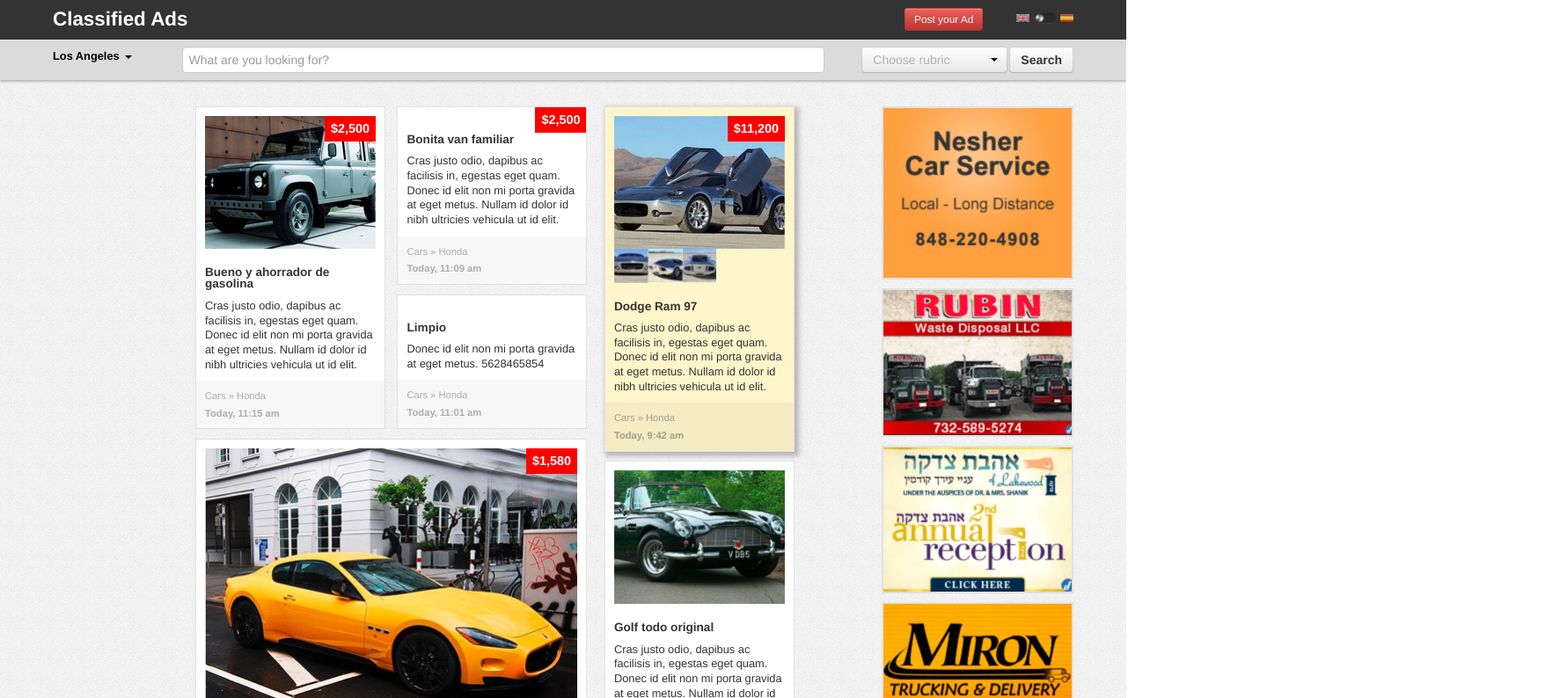
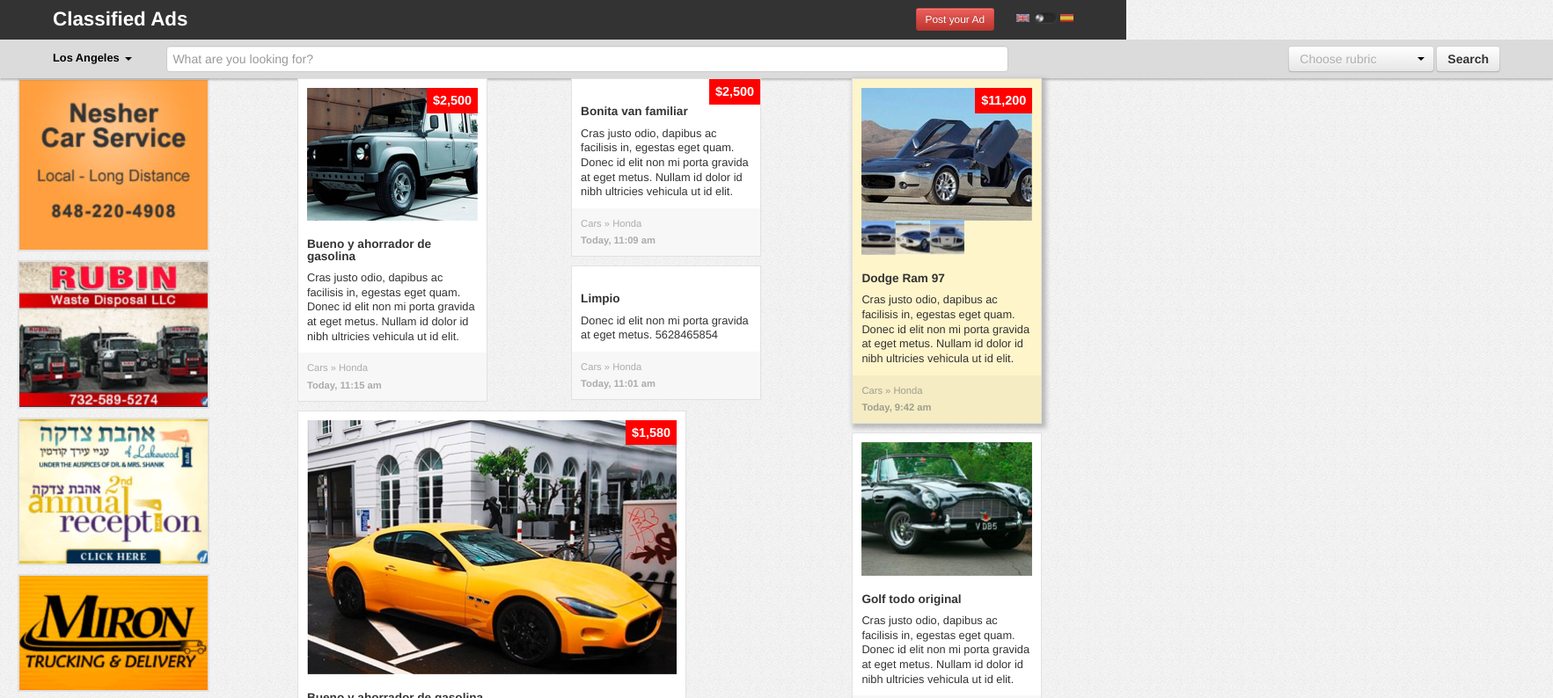
Before and after one commit to EugenAz/Anahoret-Tasks, a plain HTML site: page task1/index.html in a window 1280 px wide. Shown: the top 794 px of the page at 88% size, 1765 px wide, since content can reach past the window. Drawn offline with Linux system fonts and the light colour scheme.

Commit message:
Update task1/mystyle.css

```diff
--- a/task1/mystyle.css
+++ b/task1/mystyle.css
@@ -8,36 +8,59 @@ body{
 select, input{
   margin: 0 !important;
 }
-.boxed{
-	padding: 0 60px;
-}
 .first_line{
+  width: 100%;
+  min-width: 1000px;
   background: #333;
+  height: 45px !important;
+  position: relative;
 }
 .first_line .brand{
+  position: absolute;
+  top: 0; left: 60px;
   color: #fff;
   font-size: 140%;
   font-weight: bold;
   line-height: 200%;
 }
 .first_line .nav-ad{
-	min-width: 200px;
+  width: 190px !important;
+  padding-bottom: 10px;
+  position: absolute;
+  top: 0; right: 60px;
 }
 .first_line .nav-ad .nav-ad-btn{
   padding-top: 9px;
   text-align: right;
+  width: 100px !important;
+  min-width: 100px !important;
+  float: left;
+  margin: 0 10px 0 0;
 }
-.first_line .nav-ad  .nav-ad-lang{
+.first_line .nav-ad .nav-ad-lang{
+  float: right;
   padding-top: 10px;
   text-align: right;
+  width: 75px !important;
+}
+.nav-ad-lang ul li{
+	float: left;
+	margin: 0 5px 0 0;
 }
 .second_line{
   background-color: #dbdbdb;
-	padding: 8px 0;
   -webkit-box-shadow:  0px 2px 2px 0px rgba(100, 100, 100, 0.4);
   box-shadow:  0px 2px 2px 0px rgba(100, 100, 100, 0.4);
+  position: relative;
+  padding: 7px 320px 0 165px;
+  height: 37px;
+  min-width: 515px;
 }
-
+.second_line .city_select{
+	position: absolute;
+	top: 10px; left: 60px;
+	width: 100px;
+}
 .second_line .city_select a{
   color: #000;
   font-size: 80%;
@@ -46,13 +69,19 @@ select, input{
 .second_line .city_select a .caret{
   margin: 10px 0 0 3px;
 }
+.second_line .search_field{
+  overflow: hidden;
+  width: 110%;
+}
 .second_line .search_field input{
-	width: 100%;
+  position: relative;
+  width: 90%;
 }
 .select_styling{
+  position: absolute;
+  top: 7px; right: 60px;
   text-align: right;
-	float: right !important;
-	min-width: 250px !important;
+  width: 250px !important;
 }
 .select_styling .select_btn{
   position: relative;
@@ -71,16 +100,8 @@ select, input{
   font-weight: bold;
 }
 
-.container-fluid{
-	padding-top: 30px;
-	padding-bottom: 80px;
-	margin: 0 auto -60px !important;
-}
-
 .banners{
-	width: 218px !important;
-	max-width: 218px !important;
-	float: right !important;
+  width: 218px;
 }
 .banners li{
   margin: 0 0 10px 0;
@@ -94,39 +115,57 @@ select, input{
   border: 2px solid #e1e1e1;
 }
 
-.main_part{
-	width: 680px !important;
-	/*width: 100%;*/
-	float: right !important;
-	margin: 0 100px 0 0 !important;
+.container{
+	margin: 0 auto;
 }
-
-.main_part .infobox{
+#rows-wrapper{
+	padding: 40px 0 0 0;
+	margin: 0 auto !important;
+	width: 910px;
+	min-width: 910px;
+	overflow: hidden;
+}
+.sub-container{
+	width: 470px;
+	overflow: hidden;
+}
+.sub-row{
+	width: 226px;
+	float: left;
+	overflow: hidden;
+}
+.myrow{
+	width: 226px;
+	float: left;
+	overflow: hidden;
+}
+.myrow.big{
+	width: 452px;
+	overflow: hidden;
+}
+.infobox{
   position: relative;
   padding: 10px 10px 0 10px !important;
   background-color: #fff;
   border: 1px solid #e1e1e1;
-	max-width: 194px !important;
-	min-width: 194px !important;
-	margin-bottom: 5%;
-	float: left;
+  width: 194px;
+  margin: 0 0 10px 0 !important;
 }
-.main_part .big{
-	max-width: 423px !important;
-	min-width: 423px !important;
+.infobox.big{
+  width: 420px !important;
 }
-.main_part .yellow{
+.infobox.yellow{
   background-color: #fef5ca;
   -webkit-box-shadow: 3px 3px 5px 2px rgba(100, 100, 100, 0.4);
   box-shadow: 3px 3px 5px 2px rgba(100, 100, 100, 0.4);
 }
-.main_part .infobox .pic_holder{
+.infobox .pic_holder{
   position: relative;
 }
-.main_part .infobox .pic_holder img{
+.infobox .pic_holder img{
   width: 100% !important;
 }
-.main_part .infobox .hotprice{
+.infobox .hotprice{
   position: absolute;
   top: 0; right: 0;
   padding: 5px 7px !important;
@@ -135,46 +174,48 @@ select, input{
   font-weight: bold;
   font-size: 90%;
 }
-.main_part .infobox .mini_gallery{
+.infobox .mini_gallery{
   list-style: none !important;
   padding: 0 !important; margin: 0 !important;
 }
-.main_part .infobox .mini_gallery li{
+.infobox .mini_gallery li{
   float: left;
   max-width: 20% !important;
 }
-.main_part .infobox .mini_gallery li img{
+.infobox .mini_gallery li img{
   width: 100%;
 }
-.main_part .infobox h2{
+.infobox h2{
   clear: both;
   padding: 20px 0 10px 0 !important;
   margin: 0 !important;
   font-size: 85%;
   line-height: 100%;
 }
-.main_part .infobox p{
+.infobox p{
   margin: 0 !important;
   padding: 0 !important;
   font-size: 80%;
   line-height: 130%;
 }
-.main_part .infobox .infobox_footer{
+.infobox .infobox_footer{
   background-color: #f7f7f7;
   padding: 5px 10px 10px;
   margin: 10px -10px 0 !important;
 }
-.main_part .infobox .infobox_footer p{
+.infobox .infobox_footer p{
   font-size: 70%;
   color: #acacac;
   margin: 5px 0 0 0 !important;
 }
-.main_part .yellow .infobox_footer{
+.infobox.yellow .infobox_footer{
   background-color: #f5ecc3;
 }
-.main_part .yellow .infobox_footer p{
+.infobox.yellow .infobox_footer p{
   color: #a09d8e;
 }
+
+/* Set the fixed height of the footer here */
 
 footer {
   height: 60px;
```
Lines whose indentation alone changed are shown as unchanged.
